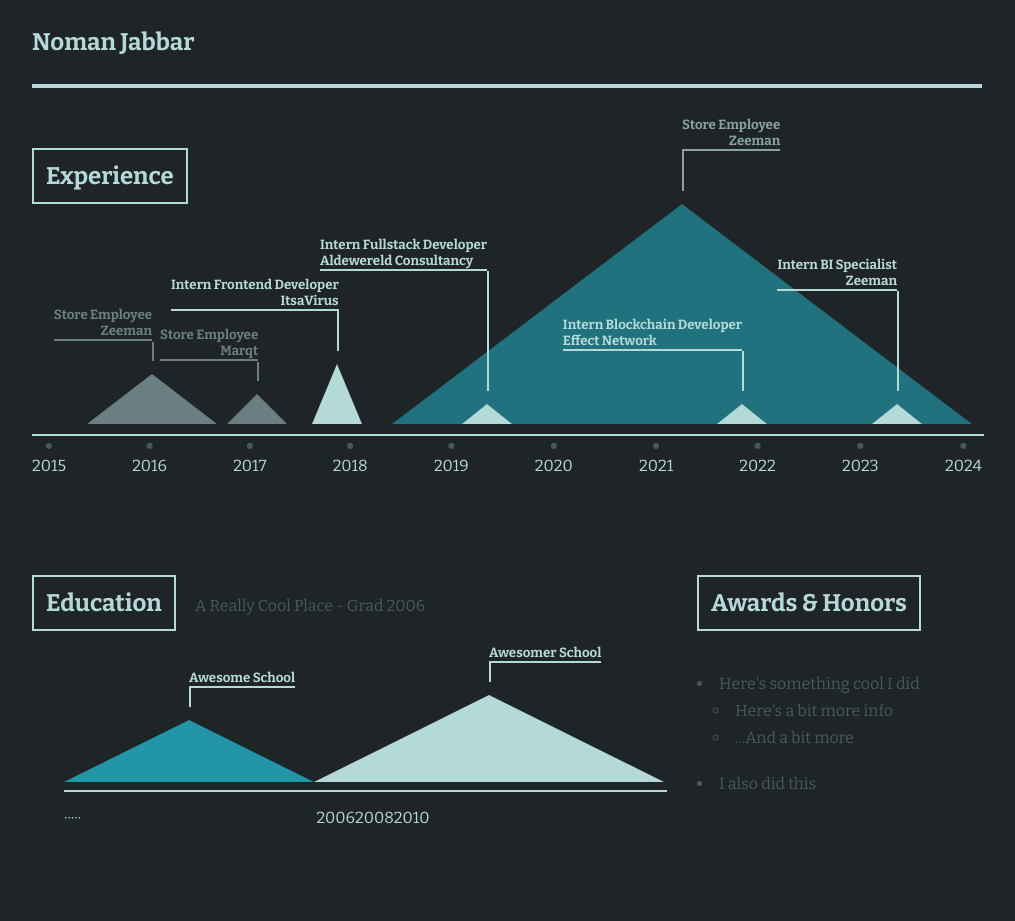
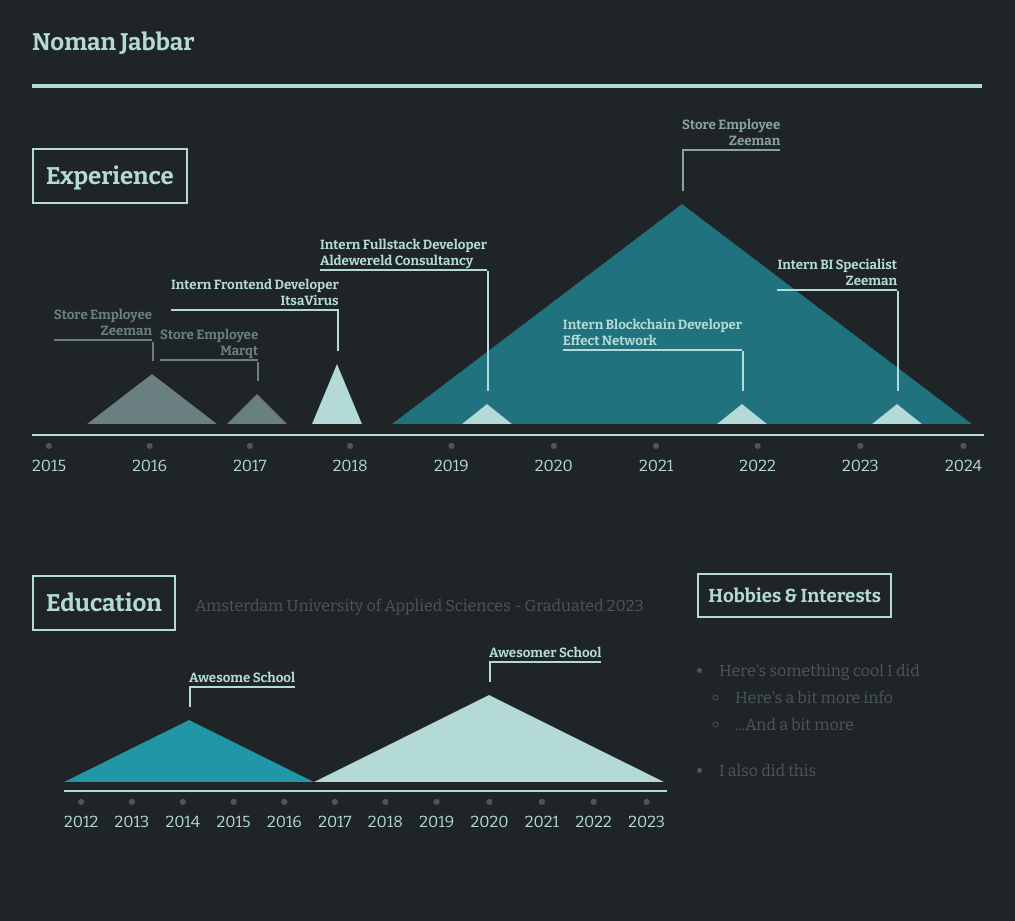
Before and after one commit to jabbarn/jabbarn.github.io, a Nuxt app: page / in a window 1280 px wide. Shown: the top 921 px of the page, without its empty margins (133-1148 px from the left). Built offline with nearby package versions, Linux system fonts and the light colour scheme.

Commit message:
extract box  / line styling

```diff
--- a/app.vue
+++ b/app.vue
@@ -8,7 +8,7 @@
   <hr style="border-width: 2px;"/>
 
   <div class="xp qual full-qual">
-    <h2>Experience</h2>
+    <h2 class="box">Experience</h2>
 
     <div class="data">
       <div class="data-item" id="item1">
@@ -94,9 +94,9 @@
   </div> <!-- end first qual -->
 
   <div class="edu qual third-qual">
-    <h2>Education</h2>
-    <span class="highschool">
-       A Really Cool Place - Grad 2006
+    <h2 class="box">Education</h2>
+    <span class="uni">
+      Amsterdam University of Applied Sciences - Graduated 2023
     </span>
 
     <div class="wrap">
@@ -116,27 +116,60 @@
 
       <hr/>
       <div class="years">
-        <ul class="middot">
-          <li>&#183;</li>
-          <li>&#183;</li>
-          <li>&#183;</li>
-          <li>&#183;</li>
-          <li>&#183;</li>
-        </ul>
-        <span></span>
-        <ul>
-          <li>2006</li>
-          <li>2008</li>
-          <li>2010</li>
-        </ul>
-
-        <span></span>
+        <div class="year-item">
+          <div class="dot">&#183;</div>
+          <div class="year">2012</div>
+        </div>
+        <div class="year-item">
+          <div class="dot">&#183;</div>
+          <div class="year">2013</div>
+        </div>
+        <div class="year-item">
+          <div class="dot">&#183;</div>
+          <div class="year">2014</div>
+        </div>
+        <div class="year-item">
+          <div class="dot">&#183;</div>
+          <div class="year">2015</div>
+        </div>
+        <div class="year-item">
+          <div class="dot">&#183;</div>
+          <div class="year">2016</div>
+        </div>
+        <div class="year-item">
+          <div class="dot">&#183;</div>
+          <div class="year">2017</div>
+        </div>
+        <div class="year-item">
+          <div class="dot">&#183;</div>
+          <div class="year">2018</div>
+        </div>
+        <div class="year-item">
+          <div class="dot">&#183;</div>
+          <div class="year">2019</div>
+        </div>
+        <div class="year-item">
+          <div class="dot">&#183;</div>
+          <div class="year">2020</div>
+        </div>
+        <div class="year-item">
+          <div class="dot">&#183;</div>
+          <div class="year">2021</div>
+        </div>
+        <div class="year-item">
+          <div class="dot">&#183;</div>
+          <div class="year">2022</div>
+        </div>
+        <div class="year-item">
+          <div class="dot">&#183;</div>
+          <div class="year">2023</div>
+        </div>
       </div>
     </div>
   </div>
 
   <div class="hna qual quarter-qual">
-    <h2>Awards &amp; Honors</h2>
+    <h3 class="box">Hobbies &amp; Interests</h3>
       <ul>
         <li>Here's something cool I did
           <ul>
@@ -150,7 +183,7 @@
   </div>
 
   <div class="sknex">
-    <h2>Skills &amp; Expertise</h2>
+    <h2 class="box">Skills &amp; Expertise</h2>
     <br/>
     <div class="skills-text">
       <br/>
@@ -167,7 +200,7 @@
 
     <div class="skills-vis">
       <div id="skill1">
-        <h3>Adobe Software</h3>
+        <h3 class="line">Adobe Software</h3>
         <hr/>
         <br/>
         <div class="skill-breakdown">
@@ -195,7 +228,7 @@
       </div>
 
       <div id="skill2">
-        <h3>Tech</h3>
+        <h3 class="line">Tech</h3>
         <hr/>
         <br/>
 
--- a/assets/scss/main.scss
+++ b/assets/scss/main.scss
@@ -24,13 +24,13 @@ p {
   line-height: 1.8em;
 }
 
-h2 {
+.box {
   border: 2px solid $lightestBlue;
   padding: .5em;
   display: inline-block;
 }
 
-h3 {
+h3.line {
   line-height: .3em;
 }
 
@@ -282,7 +282,7 @@ hr {
 }
 
 .edu {
-  .highschool {
+  .uni {
     color: $gray;
     margin-left: 1em;
   }
```
